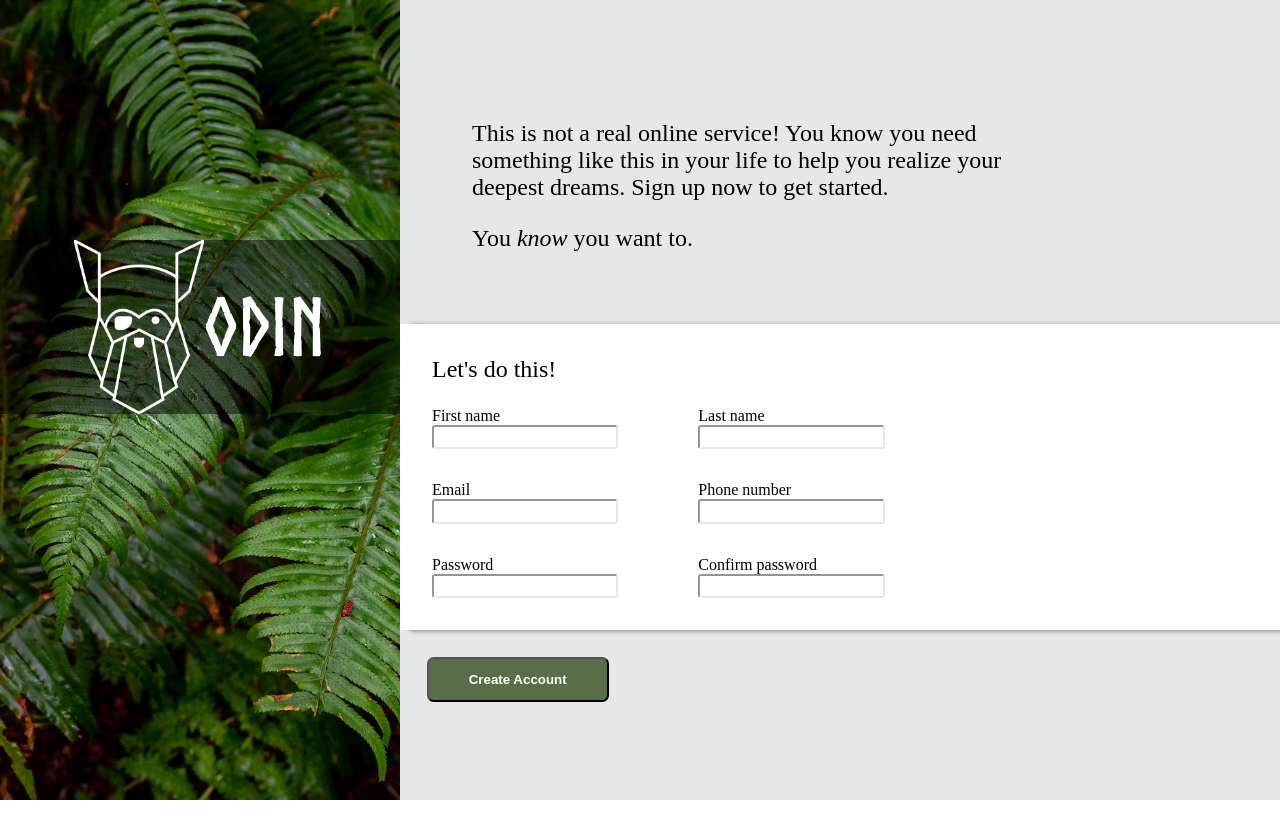
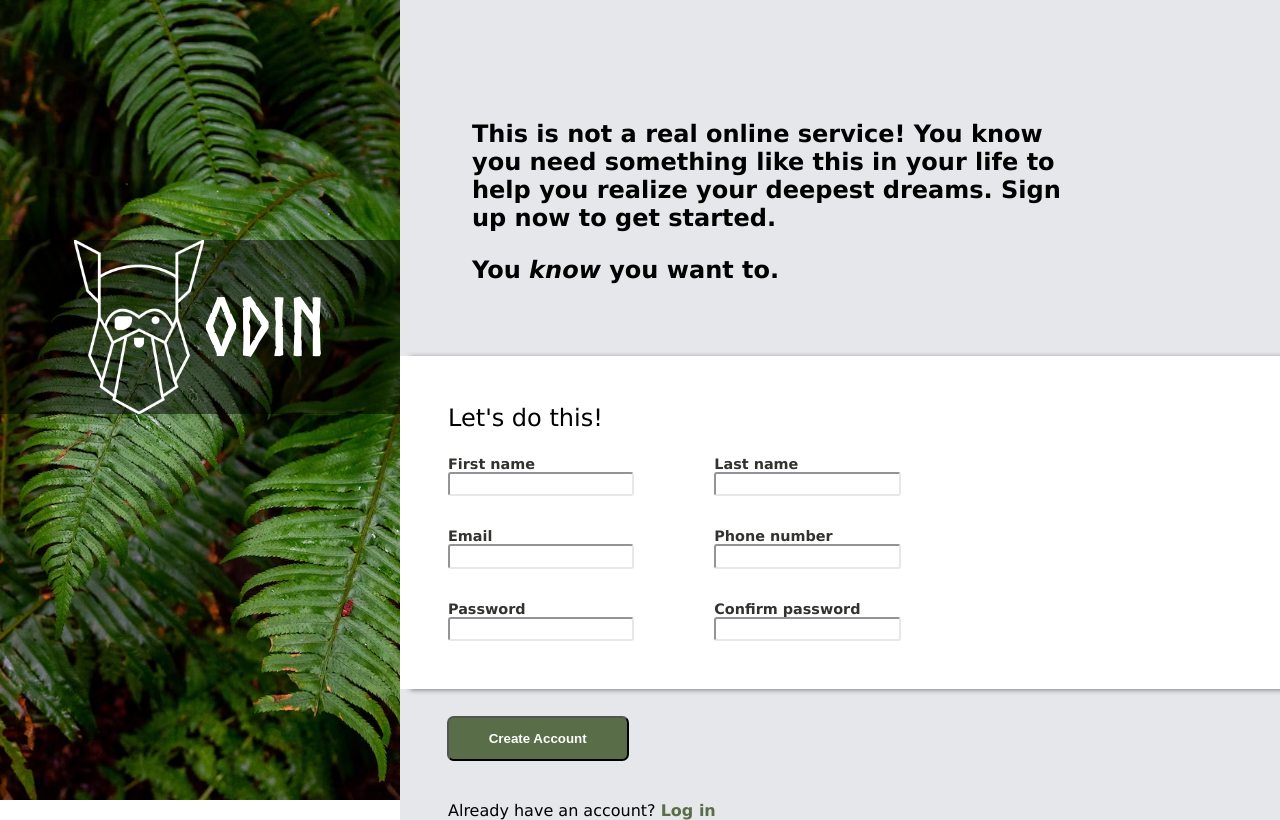
Before and after one commit to Robert4361/Sign-Up-Form, a plain HTML site: page index.html in a window 1280 px wide. Drawn offline with Linux system fonts and the light colour scheme.

Commit message:
Add login check

```diff
--- a/index.html
+++ b/index.html
@@ -59,6 +59,7 @@
         </form>
         </div>
         <button type="submit" form="">Create Account</button>
+        <p class="login-check">Already have an account? <span class="login">Log in</span></p>
       </main>
     </div>
   </body>
--- a/style.css
+++ b/style.css
@@ -25,6 +25,7 @@ body {
   box-sizing: border-box;
   font-size: 1.6rem;
   display: flex;
+  font-family: Verdana, Geneva, Tahoma, sans-serif;
 }
 
 .logo {
@@ -63,6 +64,7 @@ p {
 
 header {
   flex-shrink: 0;
+  font-weight: 600;
 }
 
 header p:first-child {
@@ -76,9 +78,14 @@ header p:last-child {
 
 .form{
   background-color: white;
-  padding: 2em;
+  padding: 3em;
   box-shadow: 10px 1px 5px gray;
 }
+
+.form p {
+  font-weight: 500;
+}
+
 form {
   margin-top: 1.5em;
   max-width: 40em;
@@ -94,8 +101,14 @@ form {
   margin-right: 3em;
 }
 
+form label {
+  font-size: 0.9em;
+  font-weight: 600;
+  color: #33322f;
+}
+
 .content button {
-  margin-left: 2em;
+  margin-left: 3.5em;
   background-color: #596D48;
   color: white;
   padding: 1em 3em;
@@ -114,3 +127,14 @@ form input {
 form input:focus {
   border-color: var(--input-focus-border);
 }
+
+.login-check {
+  font-size: 1em;
+  margin-top: 2.5em;
+  margin-left: 3em;
+}
+
+.login{
+  color: var(--button-color);
+  font-weight: 600;
+}
```
